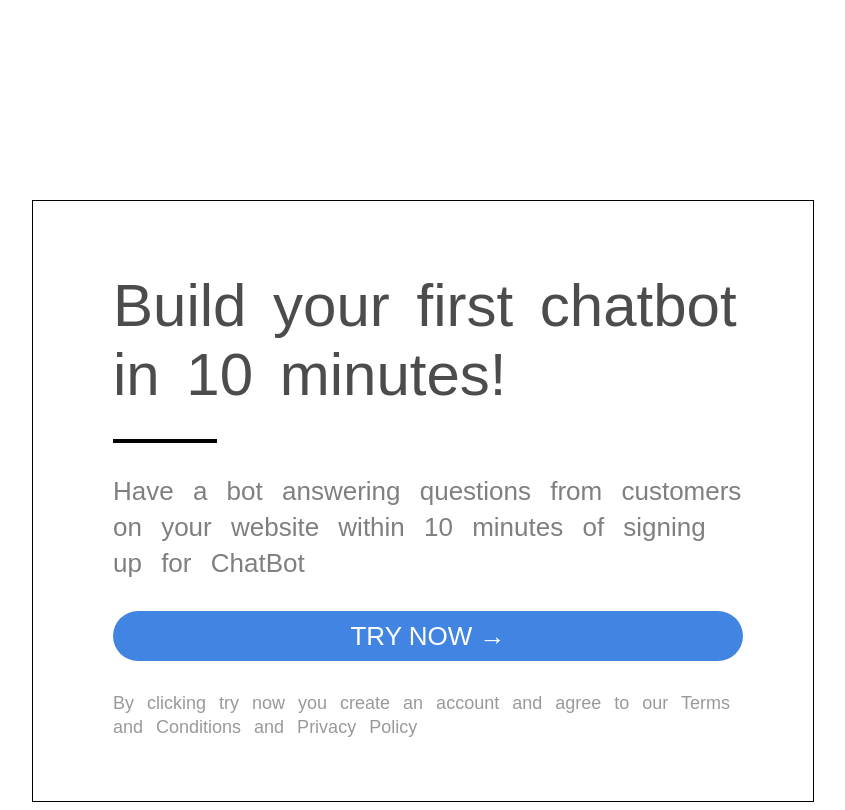
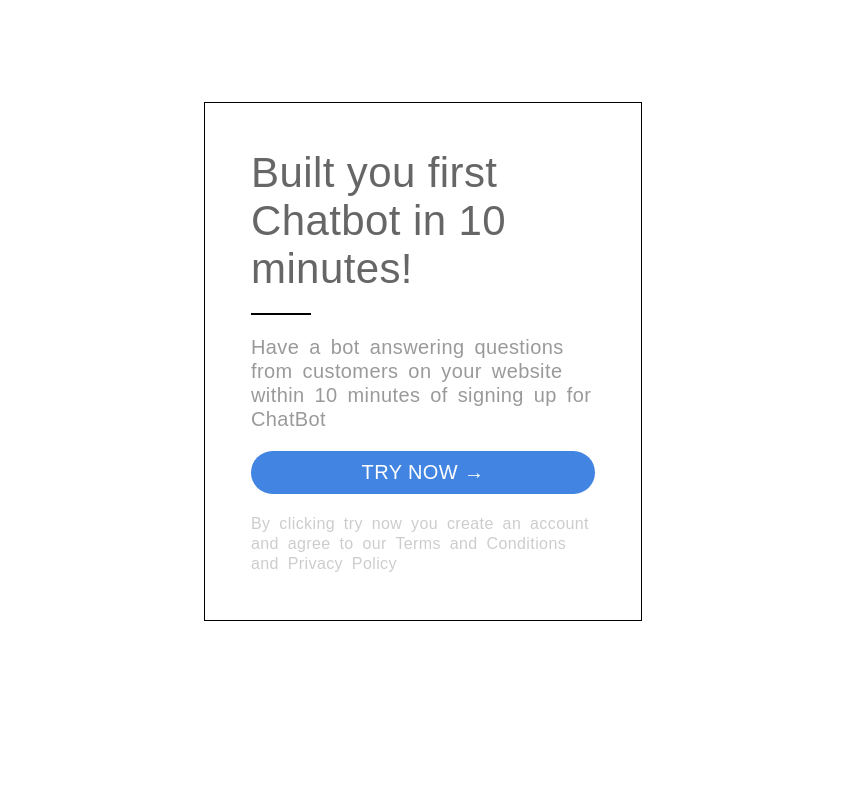
Before and after one commit to rajasurendrag/chatbot, a plain HTML site: page index.html in a window 1280 px wide. Shown: the whole page, without its empty margins (217-1062 px from the left). Drawn offline with Linux system fonts and the light colour scheme.

Commit message:
updated styles

```diff
--- a/index.html
+++ b/index.html
@@ -1,83 +1,77 @@
 <!DOCTYPE html>
 <html>
   <head>
-    <title>Chat Bot</title>
+    <title>ChatBot</title>
     <style>
-      #main {
-        width: 780px;
-        height: 600px;
+      * {
+        margin: 0;
+        padding: 0;
         font-family: sans-serif;
-        border: 1px solid black;
-        margin: auto;
-        margin-top: 200px;
+        letter-spacing: 0.4px;
+        font-weight: 100;
       }
 
-      #heading {
-        color: rgba(0, 0, 0, 0.7);
-        margin: 70px 60px 30px 80px;
-        font-size: 60px;
-        word-spacing: 10px;
-        font-weight: 300;
+      section {
+        width: 30%;
+        margin: 8% auto;
+        border: 0.2px solid black;
+        padding: 2%;
       }
 
-      #content {
-        font-weight: 100;
-        line-height: 36px;
-        word-spacing: 12px;
-        color: rgba(0, 0, 0, 0.5);
-        font-size: 26px;
+      h1 {
+        line-height: 48px;
+        font-size: 42px;
+        color: rgba(0, 0, 0, 0.6);
       }
 
-      .align {
-        margin: 30px 70px 20px 80px;
+      section > * {
+        margin: 20px;
       }
 
-      #nav-button {
-        height: 50px;
-        text-align: center;
-        background-color: #4184e1;
-        border-radius: 30px;
+      p {
+        font-size: 20px;
+        line-height: 24px;
+        word-spacing: 4px;
+        color: rgba(0, 0, 0, 0.4);
       }
 
-      #button {
+      a {
+        padding: 10px;
+        font-size: 20px;
+        display: block;
+        border-radius: 30px;
+        text-align: center;
         color: white;
-        display: inline-block;
-        font-size: 26px;
-        font-weight: 100;
-        padding: 10px;
         text-decoration: none;
+        text-transform: uppercase;
+        background-color: #4184e1;
       }
 
-      nav + p {
-        font-size: 18px;
-        font-weight: 100;
-        color: rgba(0, 0, 0, 0.4);
-        word-spacing: 8px;
-        line-height: 24px;
+      #tnc {
+        font-size: 16px;
+        line-height: 20px;
+        color: rgba(0, 0, 0, 0.2);
       }
 
-      #line {
-        border: 2px solid black;
-        width: 100px;
-        margin: 20px 0px 20px 80px;
+      div {
+        width: 15%;
+        border: 1px solid black;
       }
     </style>
   </head>
   <body>
-    <main id="main">
-      <header id="heading">Build your first chatbot in 10 minutes!</header>
-      <div id="line"></div>
-      <p id="content" class="align">
+    <section>
+      <h1>Built you first Chatbot in 10 minutes!</h1>
+      <div></div>
+      <p>
         Have a bot answering questions from customers on your website within 10
         minutes of signing up for ChatBot
       </p>
-      <nav id="nav-button" class="align">
-        <a href="" id="button">TRY NOW &rarr;</a>
-      </nav>
-      <p class="align">
+      <a href="#">try now &rarr;</a>
+      <p id="tnc">
         By clicking try now you create an account and agree to our Terms and
         Conditions and Privacy Policy
       </p>
-    </main>
+    </section>
   </body>
 </html>
```
